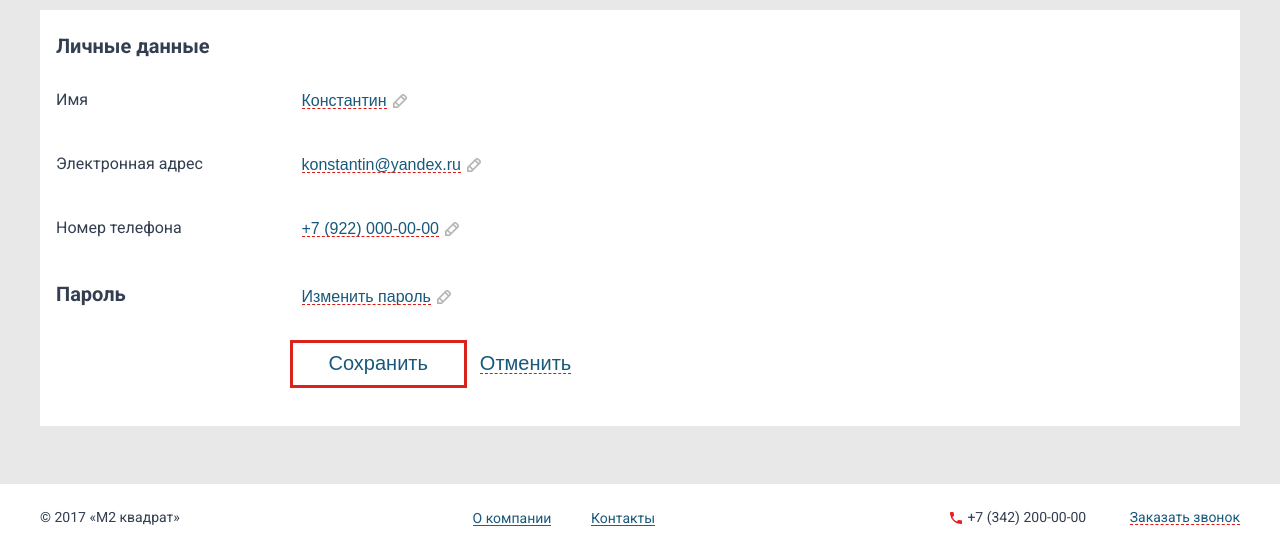
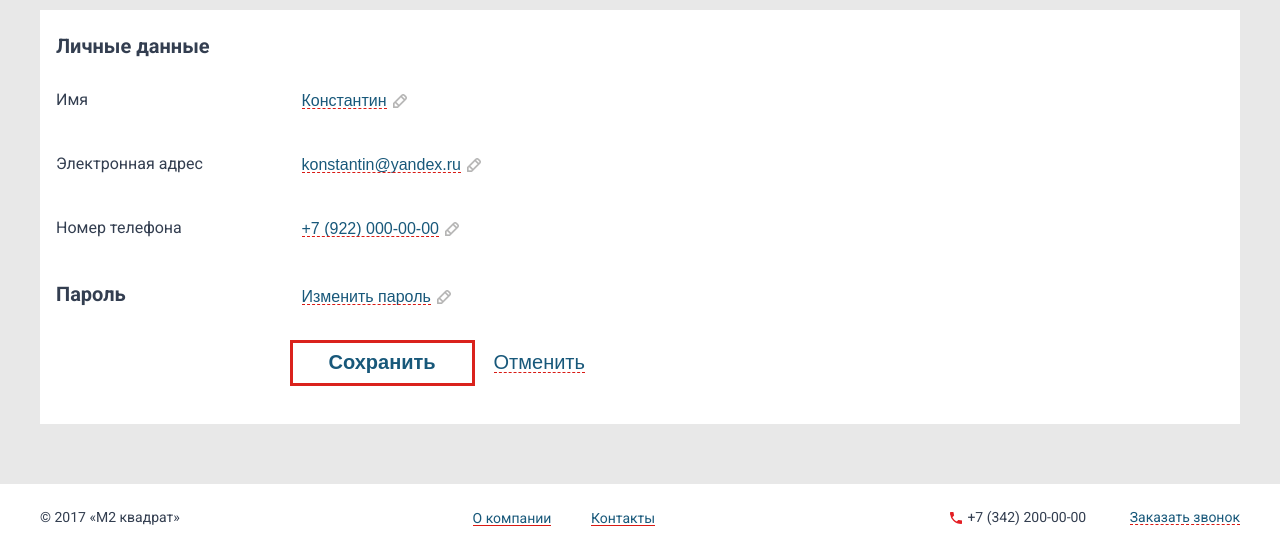
Before and after one commit to polygonweb/kvadrat, a plain HTML site: page settings.html in a window 1280 px wide. Shown: the part 248-800 px from the top of the page. Drawn offline with Linux system fonts and the light colour scheme.

Commit message:
Правки для кнопок

```diff
--- a/css/main.css
+++ b/css/main.css
@@ -100,10 +100,12 @@ html {
     display: inline-block;
     vertical-align: middle;
     box-sizing: border-box;
+    padding: 0 12px;
     border: 3px solid #da221c;
     font-size: 0;
     text-align: center;
     text-decoration: none;
+    font-weight: bold;
     color: #18587a;
     background: transparent;
     transition: .2s;
@@ -129,6 +131,7 @@ html {
     }
 
     .button_simple {
+        font-weight: normal;
         border-color: transparent;
     }
 
```
